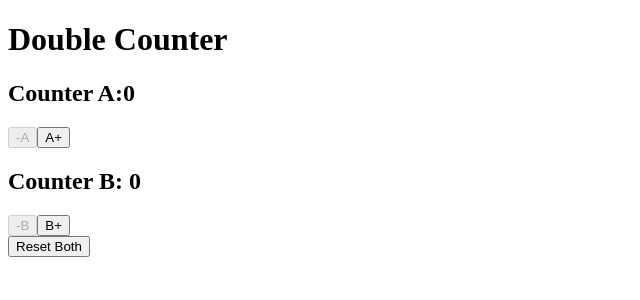
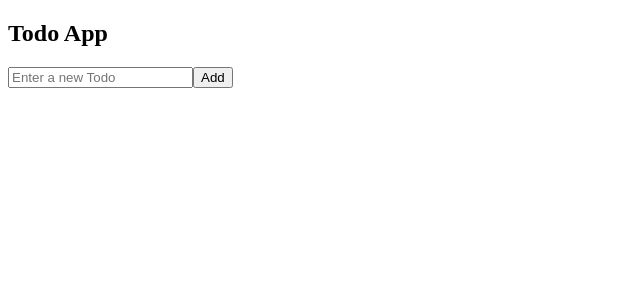
Before and after one commit to cmaalik97/Dugsiiye-ReactJs-Exercise, a React (Vite) app in the folder AnswersExercise/: page / in a window 1280 px wide. Shown: the top 300 px of the page, without its empty margins (0-640 px from the left). Built offline with nearby package versions, Linux system fonts and the light colour scheme.

Commit message:
Todo App with reducer

```diff
--- a/AnswersExercise/src/App.jsx
+++ b/AnswersExercise/src/App.jsx
@@ -17,6 +17,7 @@ import UserLogin from "./Dugsiye/Exercise11/UserLogin";
 import Counter from "./Dugsiye/Exercise12/Counter";
 import Reduce from "./Dugsiye/Learning/Reduce";
 import DoubleCounter from "./Dugsiye/Exercise13/DoubleCounter";
+import TodoAppWithReduce from "./Dugsiye/Learning/todoAppWithReduce";
 // import DataFetching from "./Dugsiye/Learning/DataFetching";
 
 // import Timing from "./Dugsiye/Learning/Timing";
@@ -94,7 +95,8 @@ function App(){
    {/* <UserLogin/> */}
    {/* <Counter/> */}
    {/* <Reduce/> */}
-   <DoubleCounter/>
+   {/* <DoubleCounter/> */}
+   <TodoAppWithReduce/>
 
   </>
 }
--- /dev/null
+++ b/AnswersExercise/src/Dugsiye/Learning/todoAppWithReduce.jsx
@@ -0,0 +1,53 @@
+import { useReducer, useState } from "react";
+
+
+const intialState=[];
+const reducer= (state , action)=>{
+    switch(action.type){
+        case "add":
+            return [...state , action.payload]
+        case "toggol":
+            return state.map((todo)=>todo.id === action.payload ? {...todo, completet : !todo.completet}: todo)
+        case "delete":
+            return state.filter((todo)=> todo.id !== action.payload )
+        default:
+            return state
+    }
+}
+const TodoAppWithReduce=()=>{
+    const [state , dispatch]=useReducer(reducer , intialState)
+    const [text , setText]=useState("")
+    const handleAdd=()=>{
+        if(text.trim()){
+            const newTodo={
+                id:Date.now(),
+                text,
+                completet:false,
+            }
+
+            dispatch({type :"add" ,payload : newTodo })
+            setText("")
+        }
+    }
+     return (
+        <div>
+         <h2>Todo App</h2>
+         <input type="text" value={text} onChange={(e)=> setText(e.target.value)} placeholder="Enter a new Todo" />
+         <button onClick={handleAdd}>Add</button>
+         <ul>
+            {
+                state.map(todo => (
+                    <li key={todo.id}>
+                        <span
+                        style={{textDecoration :todo.completet ? "line-through" : "none"}}
+                        onClick={()=>dispatch({type:"toggol" , payload:todo.id})}
+                        >{todo.text}</span>
+                        <button onClick={()=>dispatch({type: "delete" , payload: todo.id})}>delete</button>
+                    </li>
+                ))
+            }
+         </ul>
+        </div>
+     )
+}
+export default TodoAppWithReduce;
```
